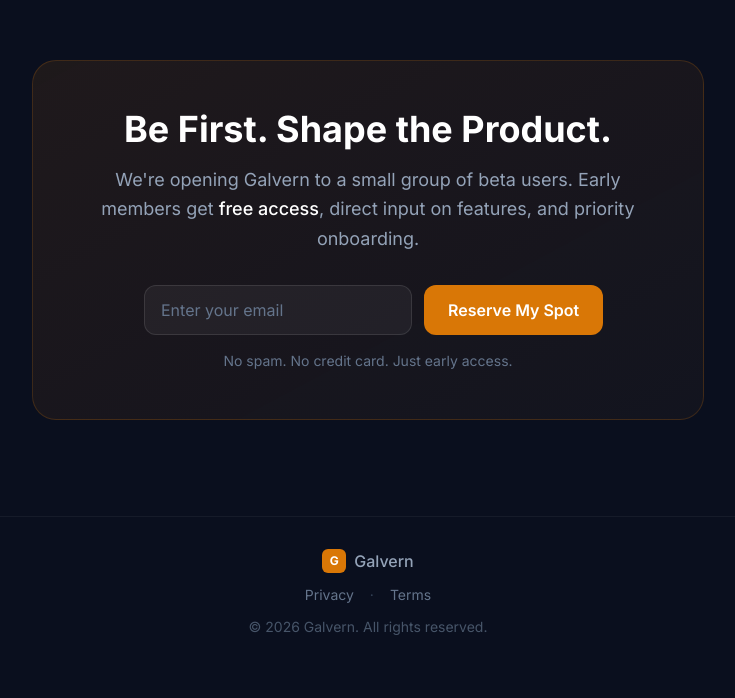
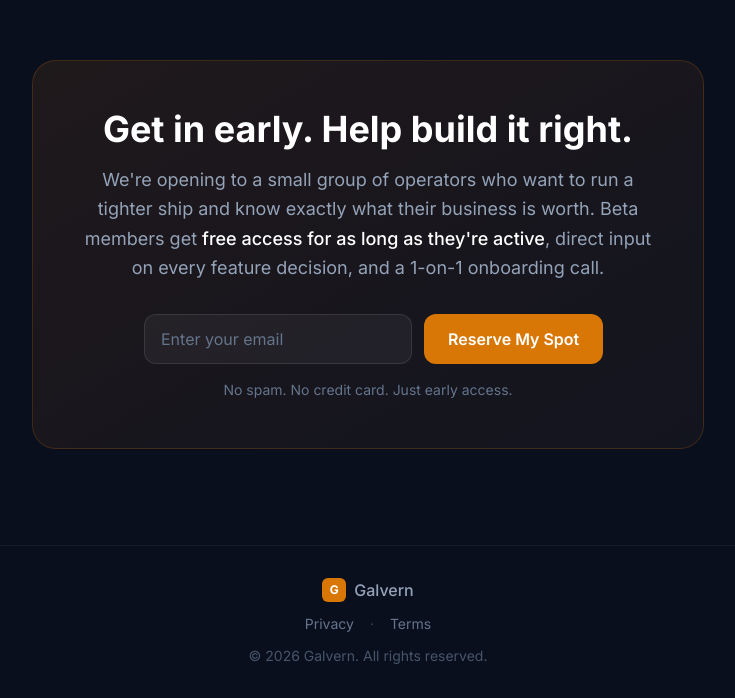
Before and after one commit to amcclone/clearview-marketing, a React (Vite) app: page / in a window 1280 px wide. Shown: the part 3115-3813 px from the top of the page, without its empty margins (272-1007 px from the left). Before the commit the page ends 3784 px from the top, so only its background shows below. Built offline with nearby package versions, Linux system fonts and the light colour scheme.

Commit message:
copy: refresh WaitlistCTA — more specific beta offer

```diff
--- a/src/components/WaitlistCTA.tsx
+++ b/src/components/WaitlistCTA.tsx
@@ -6,12 +6,13 @@
       <div className="max-w-2xl mx-auto text-center">
         <div className="bg-gradient-to-br from-copper-500/10 to-copper-600/5 border border-copper-500/20 rounded-3xl p-12">
           <h2 className="text-3xl sm:text-4xl font-bold text-white mb-4">
-            Be First. Shape the Product.
+            Get in early. Help build it right.
           </h2>
           <p className="text-slate-400 text-lg mb-8 leading-relaxed">
-            We're opening Galvern to a small group of beta users. Early members get{' '}
-            <span className="text-white font-medium">free access</span>, direct input on features,
-            and priority onboarding.
+            We're opening to a small group of operators who want to run a tighter ship
+            and know exactly what their business is worth. Beta members get{' '}
+            <span className="text-white font-medium">free access for as long as they're active</span>,
+            direct input on every feature decision, and a 1-on-1 onboarding call.
           </p>
 
           <div className="flex justify-center mb-4">
```
